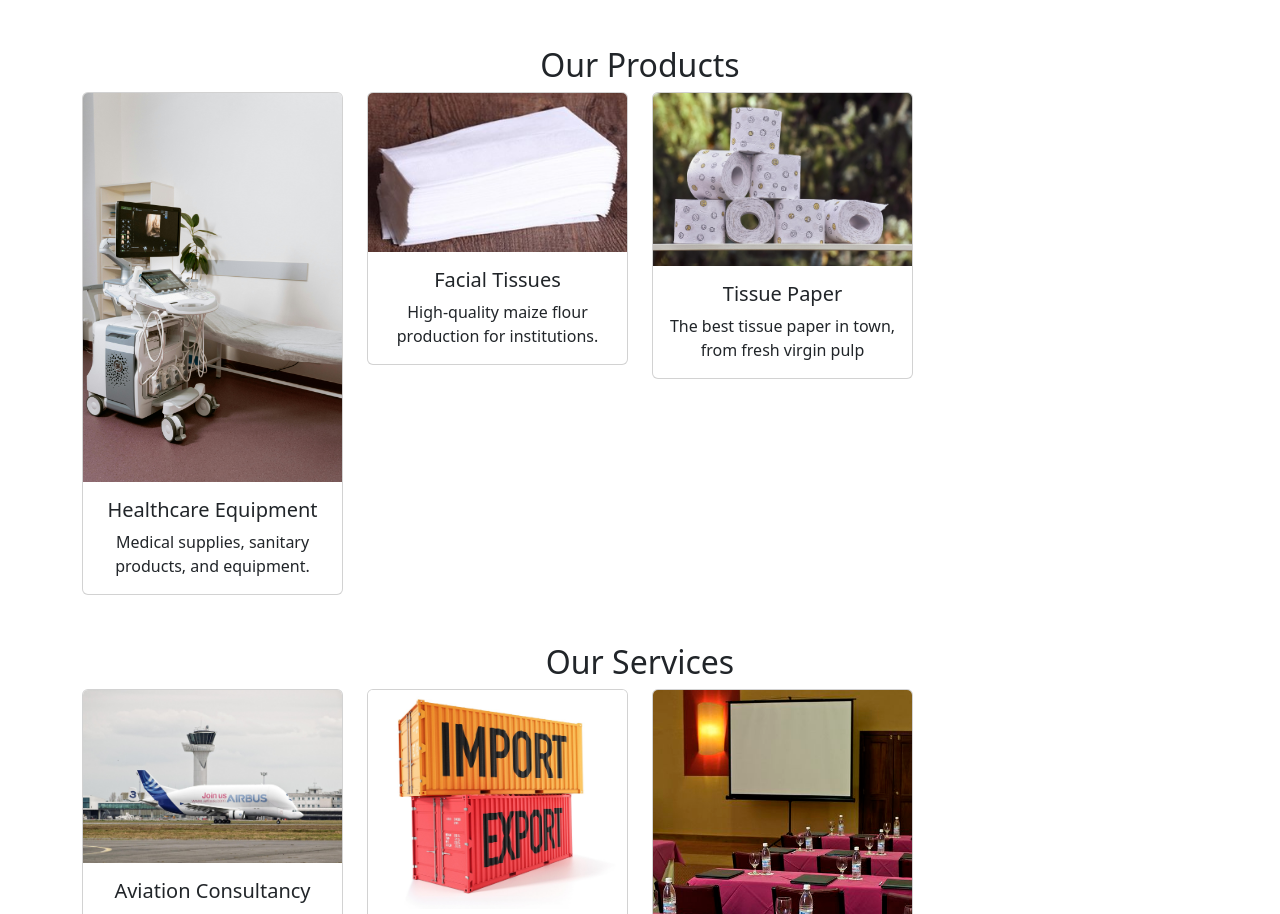
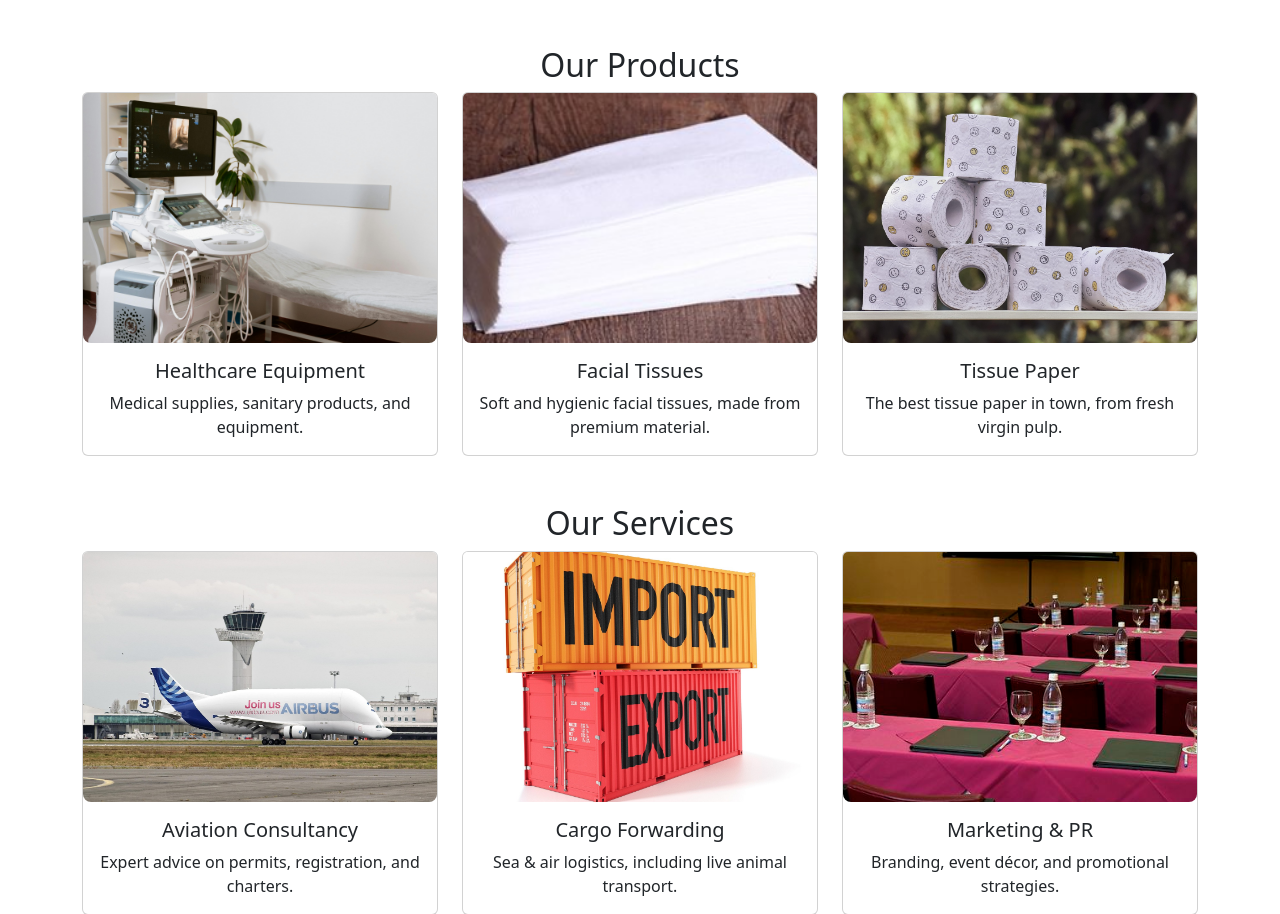
Before and after one commit to Isiji/breac-webiste, a React (Create React App) app in the folder breac-website/: page / in a window 1280 px wide. Shown: the part 698-1612 px from the top of the page. Built offline with nearby package versions, Linux system fonts and the light colour scheme.

Commit message:
done with round one of home page

```diff
--- a/breac-website/src/components/About.js
+++ b/breac-website/src/components/About.js
@@ -1,6 +1,7 @@
 import React from 'react';
 import { Container, Row, Col, Image } from 'react-bootstrap';
 import { motion } from 'framer-motion';
+import aboutImg from '../assets/images/about.jpeg'; // Import image
 
 const About = () => {
     return (
@@ -22,7 +23,7 @@ const About = () => {
                     </Col>
                     <Col md={6}>
                         <motion.div whileHover={{ scale: 1.1 }} whileTap={{ scale: 1.2 }}>
-                            <Image src="/images/about-us.jpg" fluid rounded />
+                            <Image src={aboutImg} fluid rounded />
                         </motion.div>
                     </Col>
                 </Row>
--- a/breac-website/src/components/Hero.js
+++ b/breac-website/src/components/Hero.js
@@ -1,14 +1,22 @@
 import React from 'react';
 import { Container, Button } from 'react-bootstrap';
+import { motion } from 'framer-motion';
 
 const Hero = () => {
     return (
         <div className="hero-section">
-            <Container>
-                <h1>Doing It Right</h1>
-                <p>Providing essential life needs with the best quality products and services.</p>
-                <Button className="hero-btn" href="/about">Learn More</Button>
-            </Container>
+            <motion.div
+                initial={{ opacity: 0, x: -200 }}  // Start off-screen to the left
+                whileInView={{ opacity: 1, x: 0 }}  // Slide in when visible
+                viewport={{ once: true, amount: 0.2 }}  // Triggers when 20% is visible
+                transition={{ duration: 1.5 }}  // Slower animation
+            >
+                <Container className="text-center">
+                    <h1>Doing It Right</h1>
+                    <p>Providing essential life needs with the best quality products and services.</p>
+                    <Button className="hero-btn">Learn More</Button>
+                </Container>
+            </motion.div>
         </div>
     );
 };
--- a/breac-website/src/components/Products.js
+++ b/breac-website/src/components/Products.js
@@ -7,26 +7,26 @@ import facialtissue from '../assets/images/facial-tissues.jpg';
 
 const products = [
     { title: "Healthcare Equipment", image: healthcare, description: "Medical supplies, sanitary products, and equipment." },
-    { title: "Facial Tissues", image: facialtissue, description: "High-quality maize flour production for institutions." },
-    { title: "Tissue Paper", image: Toiletpaper, description: "The best tissue paper in town, from fresh virgin pulp" }
+    { title: "Facial Tissues", image: facialtissue, description: "Soft and hygienic facial tissues, made from premium material." },
+    { title: "Tissue Paper", image: Toiletpaper, description: "The best tissue paper in town, from fresh virgin pulp." }
 ];
 
 const Products = () => {
     return (
         <motion.div
             initial={{ opacity: 0, x: -200 }}
-            whileInView={{ opacity: 1, x: 0 }}  // Slide in when visible
-            viewport={{ once: true, amount: 0.2 }}  // Triggers when 20% of the section is visible
+            whileInView={{ opacity: 1, x: 0 }}
+            viewport={{ once: true, amount: 0.1 }}
             transition={{ duration: 1.5 }}
         >
             <Container className="my-5">
                 <h2 className="text-center">Our Products</h2>
                 <Row>
                     {products.map((product, index) => (
-                        <Col md={3} key={index}>
+                        <Col md={4} key={index}>
                             <motion.div whileHover={{ scale: 1.1 }} whileTap={{ scale: 1.2 }}>
                                 <Card className="text-center">
-                                    <Card.Img variant="top" src={product.image} />
+                                    <Card.Img variant="top" src={product.image} className="product-image" />
                                     <Card.Body>
                                         <Card.Title>{product.title}</Card.Title>
                                         <Card.Text>{product.description}</Card.Text>
--- a/breac-website/src/components/Services.js
+++ b/breac-website/src/components/Services.js
@@ -1,8 +1,6 @@
 import React from 'react';
 import { Container, Row, Col, Card } from 'react-bootstrap';
 import { motion } from 'framer-motion';
-
-// Import service images
 import aviationImg from '../assets/images/aviation.jpg';
 import cargoImg from '../assets/images/cargoImg.jpg';
 import marketingImg from '../assets/images/event-prop.jpeg';
@@ -10,7 +8,7 @@ import marketingImg from '../assets/images/event-prop.jpeg';
 const services = [
     { title: "Aviation Consultancy", image: aviationImg, description: "Expert advice on permits, registration, and charters." },
     { title: "Cargo Forwarding", image: cargoImg, description: "Sea & air logistics, including live animal transport." },
-    { title: "Marketing & PR", image: marketingImg, description: "Branding, event décor, and promotional strategies." },
+    { title: "Marketing & PR", image: marketingImg, description: "Branding, event décor, and promotional strategies." }
 ];
 
 const Services = () => {
@@ -25,10 +23,10 @@ const Services = () => {
                 <h2 className="text-center">Our Services</h2>
                 <Row>
                     {services.map((service, index) => (
-                        <Col md={3} key={index}>
+                        <Col md={4} key={index}>
                             <motion.div whileHover={{ scale: 1.1 }} whileTap={{ scale: 1.2 }}>
                                 <Card className="text-center">
-                                    <Card.Img variant="top" src={service.image} alt={service.title} />
+                                    <Card.Img variant="top" src={service.image} alt={service.title} className="service-image" />
                                     <Card.Body>
                                         <Card.Title>{service.title}</Card.Title>
                                         <Card.Text>{service.description}</Card.Text>
--- a/breac-website/src/index.css
+++ b/breac-website/src/index.css
@@ -11,6 +11,7 @@ body {
     justify-content: center;
     text-align: center;
     color: orangered;
+    overflow: hidden; /* Prevents animation overflow */
 }
 .hero-section h1 {
     font-size: 3rem;
@@ -29,3 +30,10 @@ body {
 .hover-scale:hover {
     transform: scale(1.1);
 }
+
+.product-image, .service-image {
+    width: 100%;
+    height: 250px; /* Ensures uniform height */
+    object-fit: cover; /* Keeps aspect ratio while filling the space */
+    border-radius: 8px; /* Optional: rounded corners */
+}
```
Also changed, not shown: breac-website/src/assets/images/about.jpeg (added).
